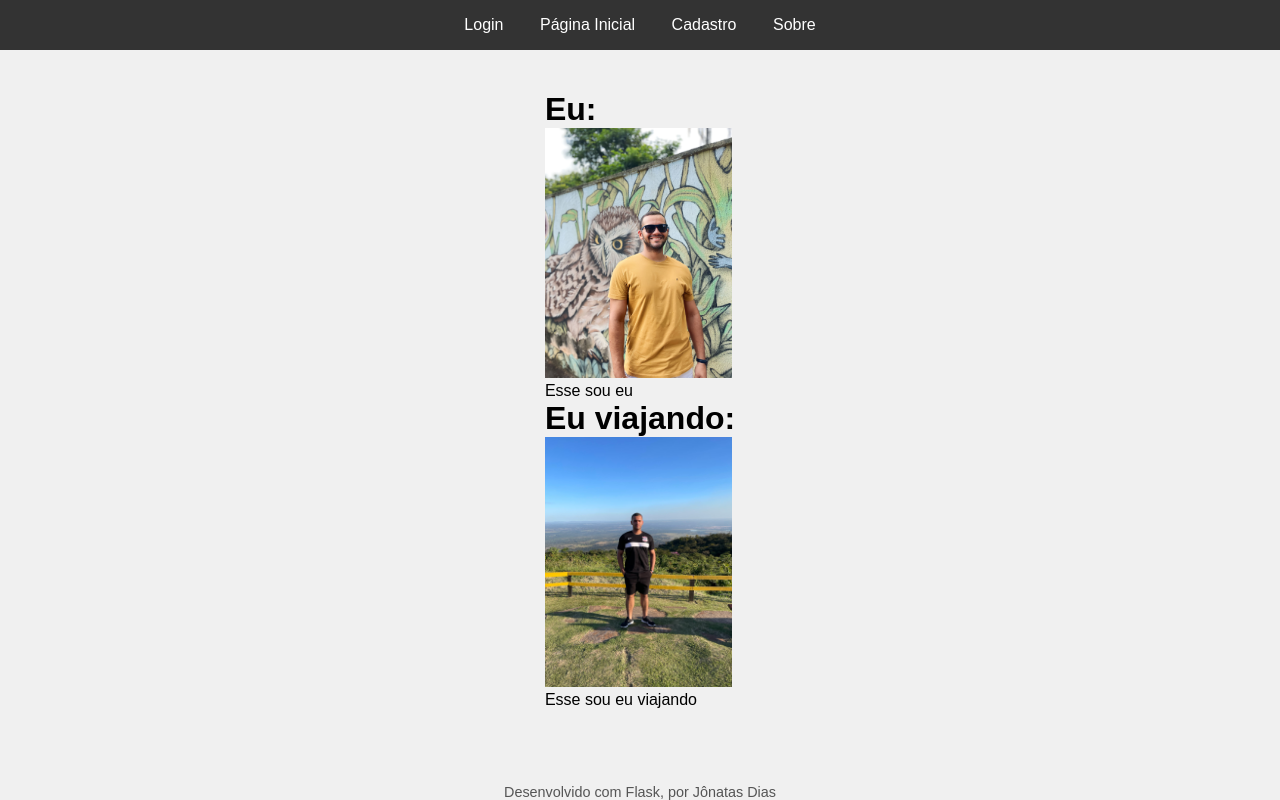
After one commit to jon4t4s/desenvflask, a Flask app: page /sobre in a window 1280 px wide. The commit adds this page. Run offline with Flask 3, Linux system fonts and the light colour scheme.

Commit message:
Nesta atualização foi inserida imagens relevantes e o site ficou mais estilizado

```diff
--- a/app.py
+++ b/app.py
@@ -2,13 +2,21 @@ from flask import Flask, render_template, request, redirect, url_for
 
 app_Jonatas = Flask(__name__)
 
-@app_Jonatas.route('/')
+@app_Jonatas.route('/', methods=['GET','POST'])
 def login():
     return render_template('login.html')
 
-@app_Jonatas.route('/cadastro')
+@app_Jonatas.route('/cadastro', methods=['GET','POST'])
 def cadastro():
     return render_template('cadastro.html')
 
+@app_Jonatas.route('/home_page')
+def home_page():
+    return render_template('home_page.html')
+
+@app_Jonatas.route('/sobre')
+def sobre():
+    return render_template('sobre.html')
+
 if __name__ == "__main__":
     app_Jonatas.run(debug=True)
--- a/static/css/styles.css
+++ b/static/css/styles.css
@@ -1,15 +1,20 @@
-body {
-    font-family: Arial, sans-serif;
-    background-color: #f0f0f0;
+/* Reset básico */
+* {
     margin: 0;
     padding: 0;
+    box-sizing: border-box;
 }
 
+/* Header e Navegação */
 header {
+    position: absolute;
+    top: 0;
+    width: 100%;
     background-color: #333;
     color: white;
     padding: 1em;
     text-align: center;
+    font-family: Arial, Helvetica, sans-serif;
 }
 
 nav a {
@@ -18,11 +23,149 @@ nav a {
     text-decoration: none;
 }
 
-form {
-    background: white;
-    padding: 2em;
-    margin: 2em auto;
+/* Estilizando a imagem na tela */
+.container img {
+    max-width:300px;
+    max-height:250px;
+    width: auto;
+    height: auto;
+}
+
+/* Centralizar o formulário na tela */
+body {
+    font-family: Arial, Helvetica, sans-serif;
+    display: flex;
+    justify-content: center;
+    align-items: center;
+    height: 100vh; /* Altura total da janela */
+    background-color: #f0f0f0; /* Fundo cinza claro */
+    margin: 0;
+}
+
+/* Estilização do card-body na página Login*/
+.card-body {
+    font-family:system-ui, -apple-system, BlinkMacSystemFont, 'Segoe UI', Roboto, Oxygen, Ubuntu, Cantarell, 'Open Sans', 'Helvetica Neue', sans-serif;
+    background-color: #ffffff; /* Fundo branco */
+    padding: 2rem;
+    display: flex;
+    flex-direction: column;
+    border-radius: 8px;
+    box-shadow: 0px 4px 6px rgba(0, 0, 0, 0.1); /* Sombra suave */
+
     width: 300px;
+}
+
+.card-body h1 {
+    text-align: center;
+    margin-bottom: 1rem;
+    font-size: 1.5rem;
+    color: #333;
+}
+
+.card-body form {
+    display: flex;
+    flex-direction: column;
+    gap: 1rem;
+}
+
+.card-body label {
+    font-size: 1rem;
+    color: #555;
+}
+
+.card-body input {
+    padding: 0.5rem;
+    font-size: 1rem;
+    border: 1px solid #ccc;
+    border-radius: 4px;
+    width: 100%;
+}
+
+.card-body button {
+    background-color: #007bff;
+    color: white;
+    padding: 0.5rem;
+    font-size: 1rem;
+    border: none;
+    border-radius: 4px;
+    cursor: pointer;
+}
+
+.card-body button:hover {
+    background-color: #0056b3;
+}
+
+.card-body a {
+    margin-top: 1rem;
+    display: inline-block;
+    font-size: 0.9rem;
+    color: #007bff;
+    text-align: right;
+    text-decoration: none;
+}
+
+.card-body a:hover {
+    text-decoration: underline;
+}
+
+footer {
+    position: absolute;
+    bottom: 0;
+    width: 100%;
+    text-align: center;
+    color: #555;
+    font-size: 0.9rem;
+}
+/* Estilização do formulário de cadastro */
+.card-body-cadastro {
+    font-family:system-ui, -apple-system, BlinkMacSystemFont, 'Segoe UI', Roboto, Oxygen, Ubuntu, Cantarell, 'Open Sans', 'Helvetica Neue', sans-serif;
+    background-color: #ffffff; /* Fundo branco */
+    padding: 1rem;
     border-radius: 8px;
-    box-shadow: 0 0 10px rgba(0,0,0,0.1);
+    box-shadow: 0px 4px 6px rgba(0, 0, 0, 0.1); /* Sombra suave */
+    width: 400px; /* Largura do formulário */
+    display: flex;
+    flex-direction: column;
+    gap: 1rem; /* Espaçamento entre os campos */
 }
+
+.card-body-cadastro h1 {
+    margin-bottom: 1rem;
+    font-size: 1.8rem;
+    color: #333;
+    text-align: center;
+}
+
+.card-body-cadastro .form-group {
+    display: flex;
+    flex-direction: column;
+    gap: 0.5rem;
+}
+
+.card-body-cadastro label {
+    font-size: 1rem;
+    color: #555;
+}
+
+.card-body-cadastro input {
+    padding: 0.5rem;
+    font-size: 1rem;
+    border: 1px solid #ccc;
+    border-radius: 4px;
+    width: 100%;
+}
+
+.card-body-cadastro button {
+    background-color: #007bff;
+    color: white;
+    padding: 0.5rem;
+    font-size: 1rem;
+    border: none;
+    border-radius: 4px;
+    cursor: pointer;
+    transition: background-color 0.3s;
+}
+
+.card-body-cadastro button:hover {
+    background-color: #0056b3;
+}
--- a/static/js/scripts.js
+++ b/static/js/scripts.js
@@ -0,0 +1,20 @@
+// Validação de Login (CPF e Senha)
+function validarLogin() {
+    const cpf = document.getElementById('cpf').value.trim();
+    const senha = document.getElementById('senha').value;
+
+    // Verifica CPF (somente se está preenchido)
+    if (!cpf) {
+        alert('Por favor, insira seu CPF.');
+        return false;
+    }
+
+    // Verifica senha
+    const regexSenha = /^(?=.*[A-Z])(?=.*\d)(?=.*[!@#$%^&*]).{6,}$/;
+    if (!regexSenha.test(senha)) {
+        alert('A senha deve conter no mínimo 6 caracteres, 1 letra maiúscula, 1 número e 1 caractere especial.');
+        return false;
+    }
+
+    return true; // CPF e senha válidos
+}
--- a/templates/base.html
+++ b/templates/base.html
@@ -4,13 +4,15 @@
     <meta charset="UTF-8">
     <meta name="viewport" content="width=device-width, initial-scale=1.0">
     <title>Site Flask</title>
-    <link rel="stylesheet" href="{{ url_for('static', filename='styles.css') }}">
+    <link rel="stylesheet" href="{{ url_for('static', filename='css/styles.css') }}">
 </head>
 <body>
     <header>
         <nav>
             <a href="{{ url_for('login') }}">Login</a>
+            <a href="{{ url_for('home_page') }}">Página Inicial</a>
             <a href="{{ url_for('cadastro') }}">Cadastro</a>
+            <a href="{{ url_for('sobre') }}">Sobre</a>
         </nav>
     </header>
     <main>
@@ -19,5 +21,6 @@
     <footer>
         <p>Desenvolvido com Flask, por Jônatas Dias</p>
     </footer>
+    <script src="{{ url_for('static', filename='js/scripts.js') }}"></script>
 </body>
 </html>
--- /dev/null
+++ b/templates/home_page.html
@@ -0,0 +1,6 @@
+{% extends "base.html" %}
+{% block content %}
+<h1> IFRO:</h1>
+<img src="static\css\img\ifro.jpg" />
+<p>Onde eu estudo</p>
+{% endblock %}
--- /dev/null
+++ b/templates/sobre.html
@@ -0,0 +1,13 @@
+{% extends "base.html" %}
+{% block content %}
+<div class="container">
+    <h1> Eu:</h1>
+    <img src="static\css\img\jonatas.JPEG" />
+    <p>Esse sou eu</p>
+</div>
+<div class="container">
+    <h1>Eu viajando:</h1>
+    <img src="static\css\img\jonatas_viagem.JPEG" />
+    <p>Esse sou eu viajando</p>
+</div>
+{% endblock %}
```
Also changed, not shown: templates/cadastro.html (+21 -14 lines), templates/login.html (+12 -18 lines), README.md, static/css/img/ifro.jpg (added), static/css/img/jonatas.JPEG (added), static/css/img/jonatas_viagem.JPEG (added).
